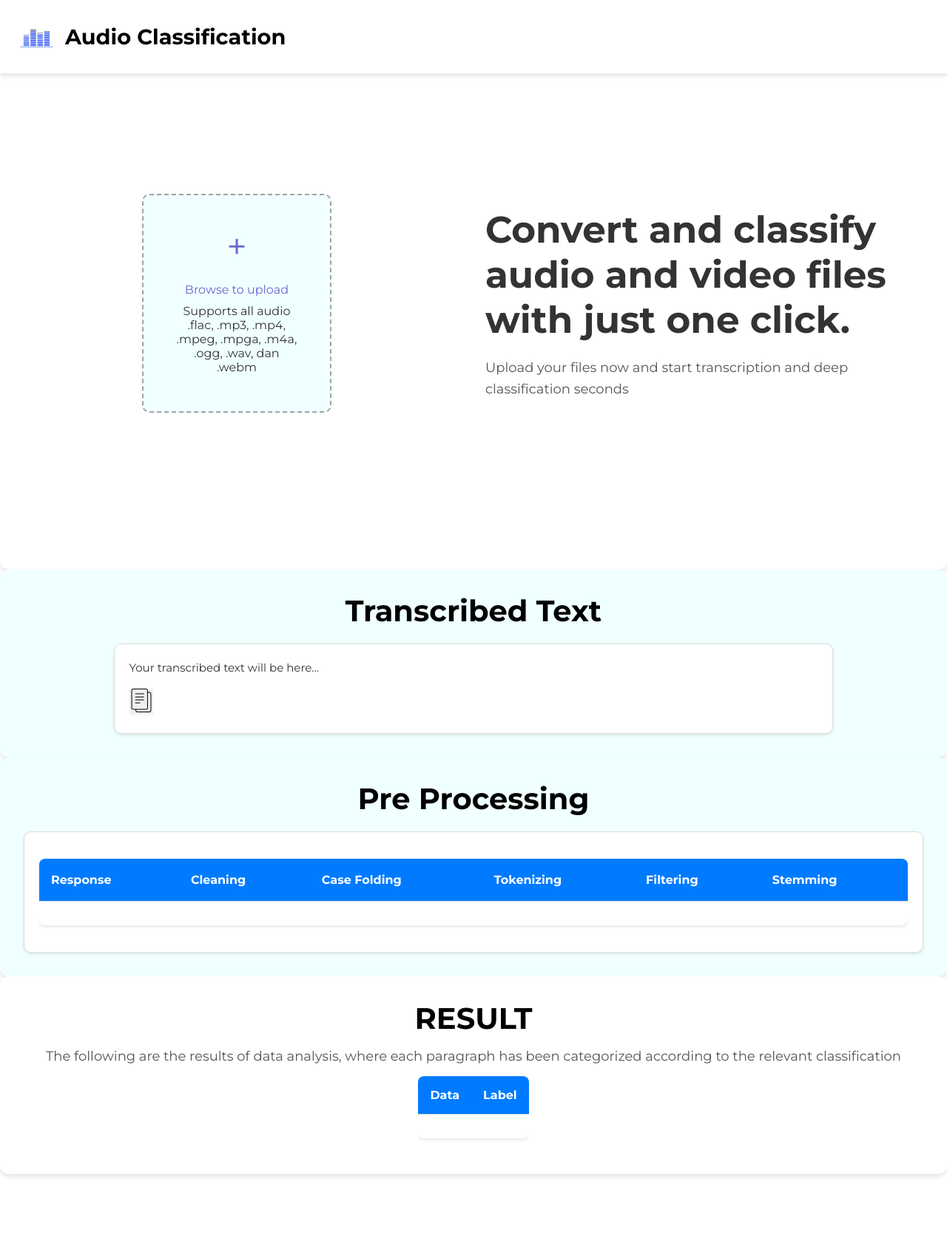
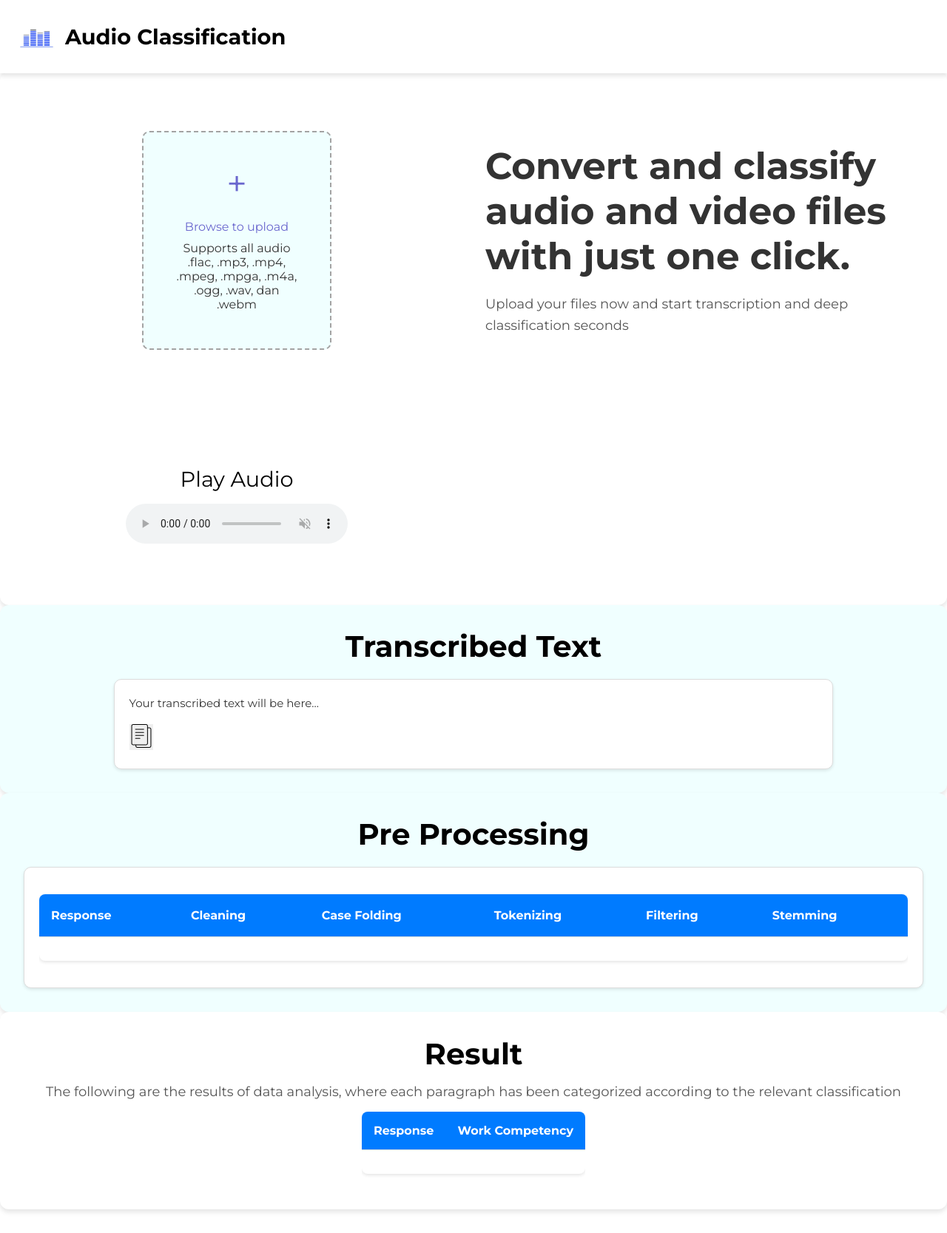
Before and after one commit to mar7123/text-classification-with-ensamble, a Flask app: page / in a window 1280 px wide. Shown: the whole page at 74% size. Before the commit the page ends 1591 px from the top, so only its background shows below. Run offline with Flask 3, Linux system fonts and the light colour scheme; lists and menus that the app fills with data are empty; some libraries are stand-ins or nearby versions.

Commit message:
Update Label dan Audio

```diff
--- a/static/css/style.css
+++ b/static/css/style.css
@@ -82,15 +82,16 @@ nav ul li a {
     border-radius: 50%;
     background: #000000;
     --_m:
-      conic-gradient(#0000 10%,#000),
-      linear-gradient(#000 0 0) content-box;
+    conic-gradient(#0000 10%,#000),
+    linear-gradient(#000 0 0) content-box;
     -webkit-mask: var(--_m);
             mask: var(--_m);
     -webkit-mask-composite: source-out;
             mask-composite: subtract;
     animation: l3 1s infinite linear;
-  }
-  @keyframes l3 {to{transform: rotate(1turn)}}
+}
+@keyframes l3 {to{transform: rotate(1turn)}
+}
 
 .container-upload {
     display: grid;
@@ -100,6 +101,7 @@ nav ul li a {
     border-radius: 12px;
     box-shadow: 0 4px 6px rgba(0, 0, 0, 0.1);
     height: 90vh;
+    margin-top: 3rem;
 }
 
 .upload-box {
@@ -150,6 +152,20 @@ nav ul li a {
 .description a {
     color: #6a67ce;
     text-decoration: none;
+}
+
+/* Audio */
+.container-audio {
+    display: flex;
+    flex-direction: column;
+    align-items: center;
+}
+
+.audio-play p {
+    display: flex;
+    justify-content: center;
+    font-size: 1.8rem;
+    margin-bottom: 1rem;
 }
 
 /* Result */
--- a/templates/pages/index.html
+++ b/templates/pages/index.html
@@ -47,6 +47,17 @@
           seconds
         </p>
       </div>
+
+      <div class="container-audio">
+        <div class="audio-play">
+          <p>Play Audio</p>
+          <audio controls autoplay muted>
+            <source src="" type="audio/ogg">
+            <source src="" type="audio/mpeg">
+          </audio>
+        </div>
+      </div>
+
     </div>
     <!-- End of upload file -->
 
@@ -131,7 +142,7 @@
     <!-- Label -->
     <div class="container-label">
       <div class="label">
-        <h1>RESULT</h1>
+        <h1>Result</h1>
         <p>
           The following are the results of data analysis, where each paragraph
           has been categorized according to the relevant classification
@@ -141,8 +152,8 @@
         <table>
           <thead>
             <tr>
-              <th>Data</th>
-              <th>Label</th>
+              <th>Response</th>
+              <th>Work Competency</th>
             </tr>
           </thead>
           <tbody>
```
